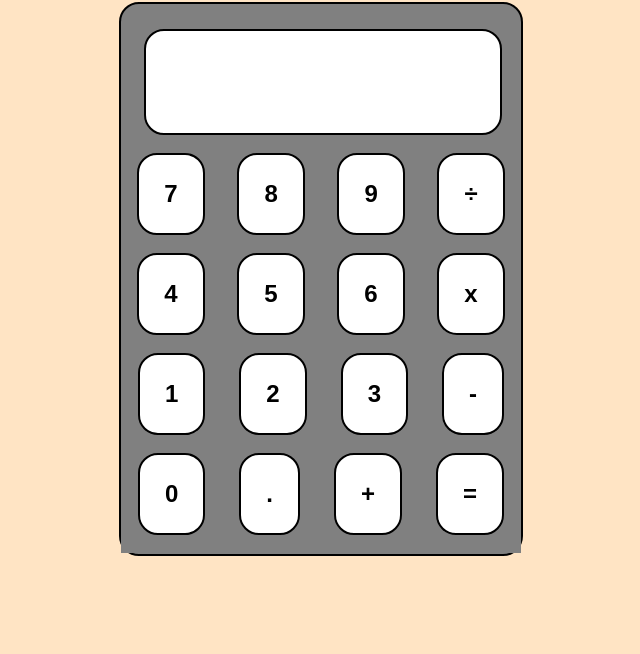
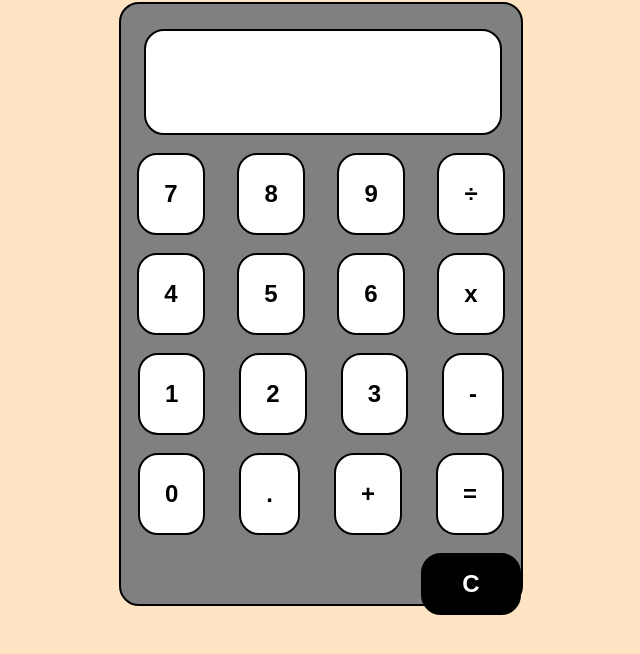
Before and after one commit to Rishitha1224/CodeAlpha_Build_a_calculator, a plain HTML site: page index.html in a window 1280 px wide. Shown: the part 78-732 px from the top of the page, without its empty margins (319-959 px from the left). Drawn offline with Linux system fonts and the light colour scheme.

Commit message:
added clear botton

```diff
--- a/index.html
+++ b/index.html
@@ -34,6 +34,7 @@
             <button id="add">+</button>
             <button id="equal">=</button>
         </div>
+        <button id="clear">C</button>
     </div>
     <script src="app.js"></script>
 </body>
--- a/style.css
+++ b/style.css
@@ -7,7 +7,7 @@ h1{
 .main{
     border: 2px solid black;
     border-radius: 20px;
-    height: 550px;
+    height: 600px;
     width: 400px;
     margin: 15px auto 3px;
     background-color: gray;
@@ -91,3 +91,30 @@ input {
     cursor: pointer;
     cursor: url('custom-cursor.png'), auto;
 }
+
+/* .clear{
+    display: flex;
+    justify-content: center;
+} */
+
+/* Style for the clear button */
+#clear {
+    border: 2px solid black;
+    font-size: x-large;
+    background-color: black;
+    color : white;
+    margin-left: 300px;
+    border: 2px solid black;
+    border-radius: 20px;
+    padding: 15px;
+    margin-bottom: 18px;
+    font-weight: bold;
+    font-size: x-large;
+    width: 100px;
+}
+
+#clear:hover {
+    box-shadow: 2px 2px 10px beige;
+    background-color: rgba(31, 23, 23, 0.8);
+    transform: scale(1.05);
+}
```
